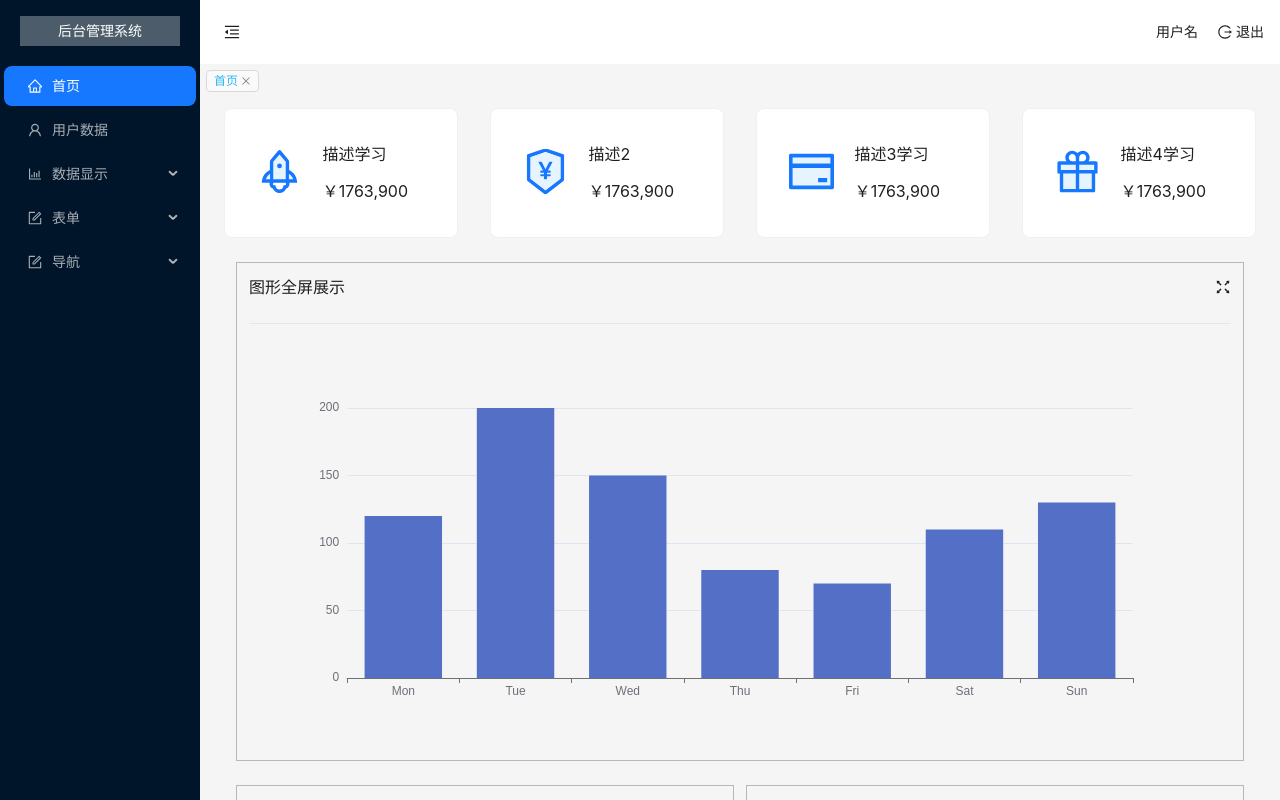
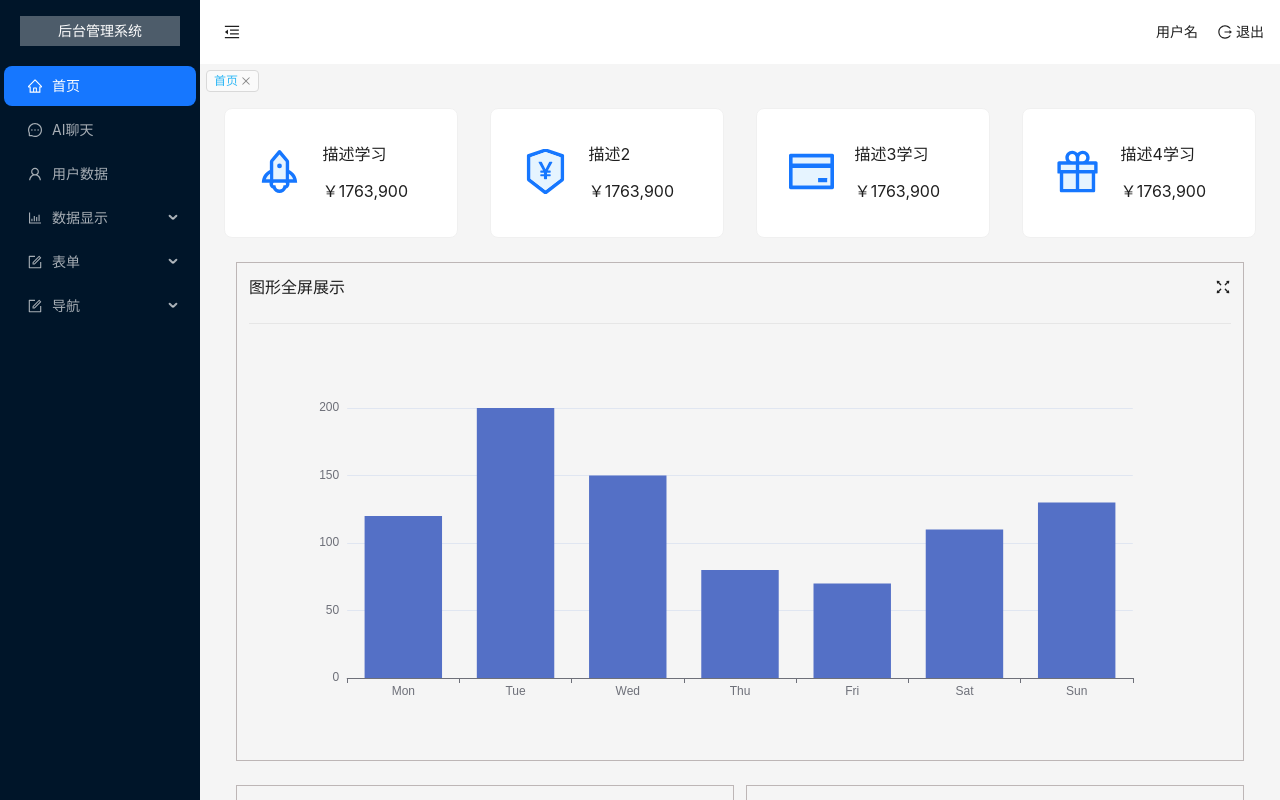
Before and after one commit to wang-anqi/admin-react-llm, a React (Vite) app in the folder aminReact/: page /home in a window 1280 px wide. Built offline with nearby package versions, Linux system fonts and the light colour scheme.

Commit message:
feat:'完成静态页面，对话功能尚未实现'

```diff
--- a/aminReact/src/config/index.ts
+++ b/aminReact/src/config/index.ts
@@ -1,27 +1,28 @@
-
-
-
 export default  [
 
       {
         path:  "/home",
         name:  "/home",
         label:"首页",
-
         url: "/home",
         key: "/home",
         icon:'HomeOutlined',
-
+      },
+      {
+        path:  "/chat",
+        name:  "/chat",
+        label:"AI聊天",
+        url: "/chat",
+        key: "/chat",
+        icon: 'MessageOutlined',
       },
       {
         path:  "/user",
         name:  "/user",
         label:'用户数据',
-
         url: "/user",
         key: "/user",
         icon:  'UserOutlined',
-
       },
       {
         path:  "/show",
@@ -35,27 +36,18 @@ export default  [
                 path:  "/show/table",
                 name:  "/show/table",
                 label:'表格',
-
                 url: "/show/table",
                 key: "/show/table",
-
-
             },
             {
                 path:  "/show/collapse",
                 name:  "/show/collapse",
                 label:'折叠面板',
-
                 url: "/show/collapse",
                 key: "/show/collapse",
-
-
             },
         ]
-
-
       },
-
       {
         path:  "/form",
         name:  "/form",
@@ -68,27 +60,18 @@ export default  [
                 path:  "/form/basic",
                 name:  "/form/basic",
                 label:'基础表单',
-
                 url: "/form/basic",
                 key: "/form/basic",
-
-
             },
             {
                 path:  "/form/step",
                 name:  "/form/step",
                 label:'步骤表单',
-
                 url: "/form/step",
                 key: "/form/step",
-
-
             },
         ]
-
-
       },
-
       {
         path:  "/nav",
         name:  "/nav",
@@ -101,16 +84,9 @@ export default  [
                 path:  "/nav/step",
                 name:  "/nav/step",
                 label:'步骤条',
-
                 url: "/nav/step",
                 key: "/nav/step",
-
-
             }
         ]
-
-
       },
-
-
 ]
--- a/aminReact/src/views/ChatShow/index.jsx
+++ b/aminReact/src/views/ChatShow/index.tsx
@@ -2,11 +2,17 @@ import React, { useState, useRef, useEffect } from 'react';
 import { Input, Button, Card, List, Avatar } from 'antd';
 import './index.css';
 
-const ChatShow = () => {
-  const [messages, setMessages] = useState([]);
-  const [inputValue, setInputValue] = useState('');
-  const messagesEndRef = useRef(null);
-  const ws = useRef(null);
+interface Message {
+  content: string;
+  isUser: boolean;
+  timestamp: string;
+}
+
+const ChatShow: React.FC = () => {
+  const [messages, setMessages] = useState<Message[]>([]);
+  const [inputValue, setInputValue] = useState<string>('');
+  const messagesEndRef = useRef<HTMLDivElement>(null);
+  const ws = useRef<WebSocket | null>(null);
 
   useEffect(() => {
     // Initialize WebSocket connection
@@ -16,7 +22,7 @@ const ChatShow = () => {
       console.log('WebSocket Connected');
     };
 
-    ws.current.onmessage = (event) => {
+    ws.current.onmessage = (event: MessageEvent) => {
       const response = JSON.parse(event.data);
       if (!response.isEnd) {
         setMessages(prev => {
@@ -68,7 +74,7 @@ const ChatShow = () => {
     setInputValue('');
   };
 
-  const handleKeyPress = (e) => {
+  const handleKeyPress = (e: React.KeyboardEvent<HTMLTextAreaElement>) => {
     if (e.key === 'Enter' && !e.shiftKey) {
       e.preventDefault();
       handleSend();
@@ -82,7 +88,7 @@ const ChatShow = () => {
           <List
             itemLayout="horizontal"
             dataSource={messages}
-            renderItem={(message) => (
+            renderItem={(message: Message) => (
               <List.Item className={`message-item ${message.isUser ? 'user-message' : 'ai-message'}`}>
                 <List.Item.Meta
                   avatar={
```
Also changed, not shown: aminReact/src/routers/index.tsx (+5 -2 lines). Lines whose indentation alone changed are shown as unchanged.
